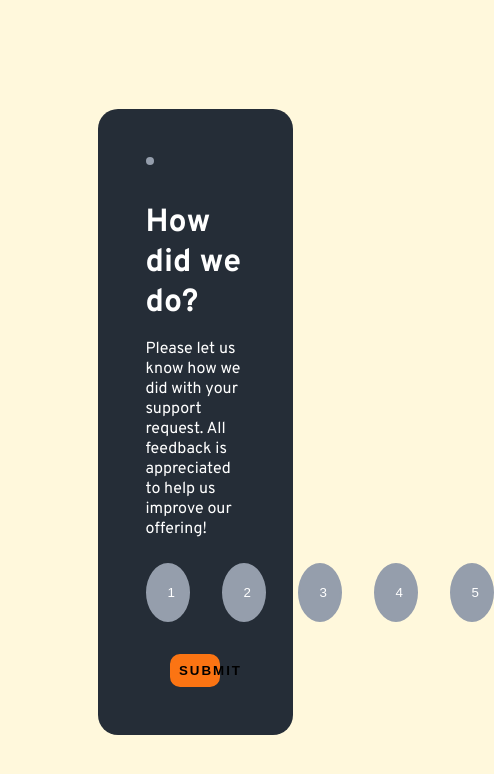
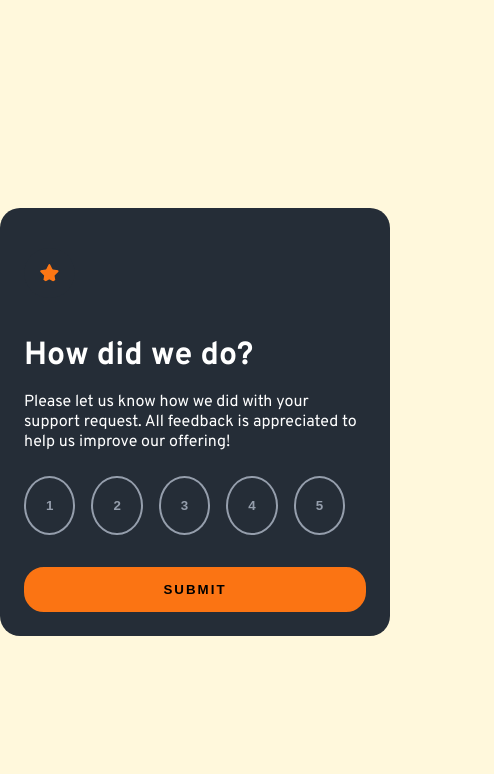
Before and after one commit to ks9927/Interactive-Rating, a plain HTML site: page docs/index.html in a window 390 px wide. Shown: the whole page, 494 px wide, since content can reach past the window. Drawn offline with Linux system fonts and the light colour scheme.

Commit message:
fixed positioning on mobile

```diff
--- a/docs/styles.css
+++ b/docs/styles.css
@@ -30,9 +30,9 @@ body {
 
 .rating-container {
   background-color: var(--dark-blue);
-  width: 50%;
-  height: 50%;
-  padding: 3em;
+  width: 100%;
+  height: auto;
+  padding: 1.5em;
   border-radius: 20px;
 }
 
@@ -43,10 +43,12 @@ body {
 }
 
 .star-icon {
-  background-color: var(--light-grey);
+  background-color: var(--dark-blue);;
   border-radius: 50px;
-  padding: 0.25em;
-  width: 8%;
+  width: 15%;
+  padding: 1em;
+  height: auto;
+  margin-top: 1em;
   margin-bottom: 2em;
 }
 
@@ -58,17 +60,17 @@ body {
 .rate-buttons-div {
   margin-bottom: 2em;
   display: flex;
-  gap: 2em;
+  justify-content: flex-start;
+  gap: 1em;
 }
 
 .rating-btn {
   padding: 1.5em;
   border-radius: 50%;
   border: solid 2px var(--light-grey);
-  background-color: var(--light-grey);
-  color: var(--white);
-  height: 10%;
-  width: 10%;
+  background-color: var(--dark-blue);
+  color: var(--light-grey);
+  font-weight: var(--lg-weight);
 }
 
 .submit-div {
@@ -79,9 +81,10 @@ body {
 
 .submit-button {
   background-color: var(--orange);
-  width: 50%;
-  border-radius: 10px;
-  padding: 0.50em;
+  width: 100%;
+  height: auto;
+  border-radius: 20px;
+  padding: 1em;
   border: solid 2px var(--orange);
   font-weight: var(--lg-weight);
   letter-spacing: 2px;
```
